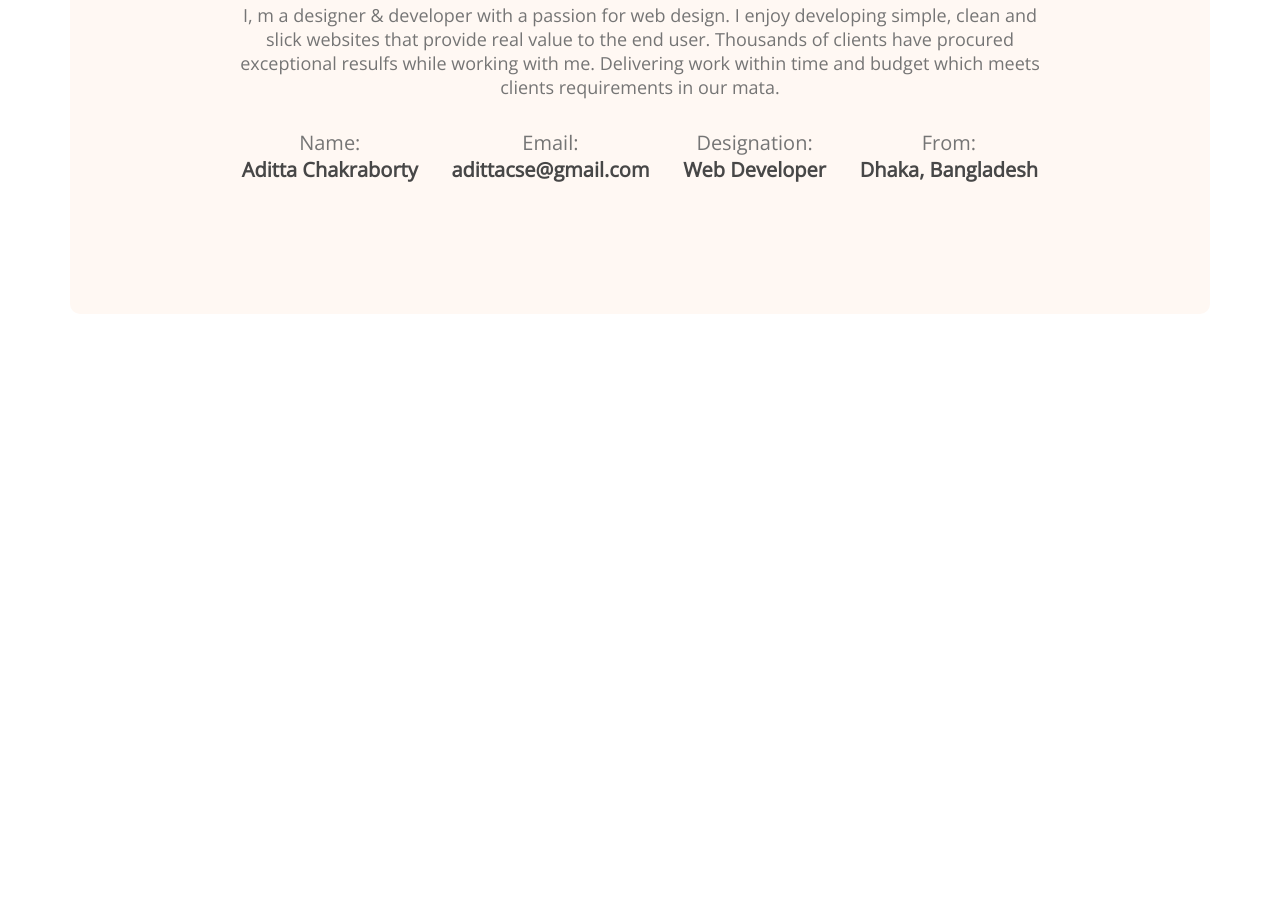
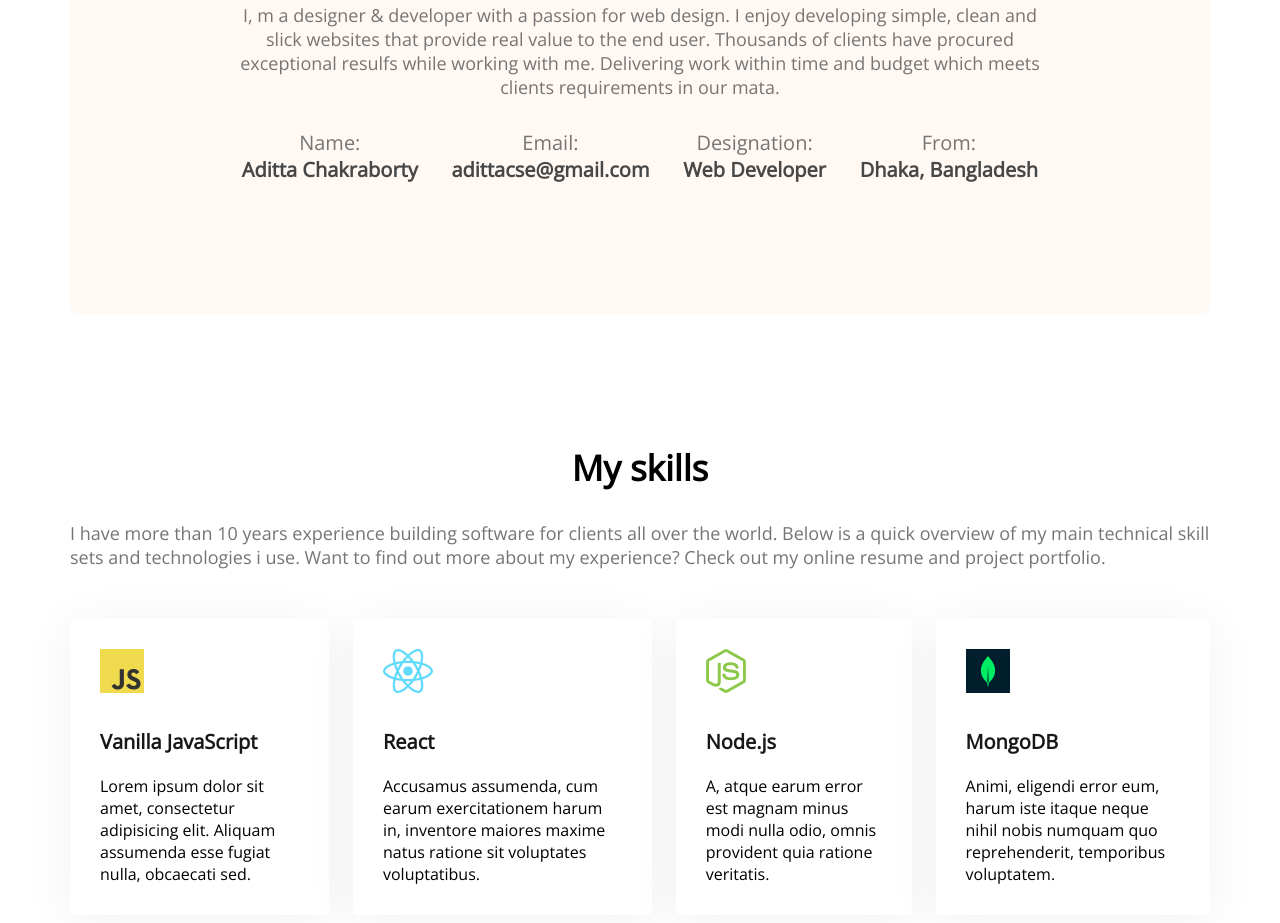
Before and after one commit to adittacse/simple-developer-portfolio, a plain HTML site: page index.html in a window 1280 px wide. Shown: the part 1175-2098 px from the top of the page. Before the commit the page ends 1489 px from the top, so only its background shows below. Drawn offline with nearby package versions, Linux system fonts and the light colour scheme.

Commit message:
Skills added

```diff
--- a/index.html
+++ b/index.html
@@ -37,6 +37,7 @@
 	</header>
 
 	<main>
+		<!--	about section	-->
 		<section class="about">
 			<h3 class="section-title">About Me</h3>
 			<p class="section-description">I, m a designer & developer with a passion for web design. I enjoy developing simple, clean and slick websites that provide real value to the end user. Thousands of clients have procured exceptional resulfs while working with me. Delivering work within time and budget which meets clients requirements in our mata.</p>
@@ -59,6 +60,41 @@
 				</div>
 			</div>
 		</section>
+		<!--	what I do section	-->
+		<section class="my-skills">
+			<h3 class="section-title">My skills</h3>
+			<p class="section-description">I have more than 10 years experience building software for clients all over the world. Below is a quick overview of my main technical skill sets and technologies i use. Want to find out more about my experience? Check out my online resume and project portfolio.</p>
+			<div class="skills-container">
+				<div class="skill">
+					<img src="images/icons/js.png" alt="">
+					<p class="skill-title">Vanilla JavaScript</p>
+					<skill-description>Lorem ipsum dolor sit amet, consectetur adipisicing elit. Aliquam assumenda esse
+						fugiat nulla, obcaecati sed.
+					</skill-description>
+				</div>
+				<div class="skill">
+					<img src="images/icons/react.png" alt="">
+					<p class="skill-title">React</p>
+					<skill-description>Accusamus assumenda, cum earum exercitationem harum in, inventore maiores maxime
+						natus ratione sit voluptates voluptatibus.
+					</skill-description>
+				</div>
+				<div class="skill">
+					<img src="images/icons/nodejs.png" alt="">
+					<p class="skill-title">Node.js</p>
+					<skill-description>A, atque earum error est magnam minus modi nulla odio, omnis provident quia
+						ratione veritatis.
+					</skill-description>
+				</div>
+				<div class="skill">
+					<img src="images/icons/mongo.png" alt="">
+					<p class="skill-title">MongoDB</p>
+					<skill-description>Animi, eligendi error eum, harum iste itaque neque nihil nobis numquam quo
+						reprehenderit, temporibus voluptatem.
+					</skill-description>
+				</div>
+			</div>
+		</section>
 	</main>
 
 	<footer>
--- a/styles/portfolio.css
+++ b/styles/portfolio.css
@@ -76,9 +76,11 @@ main {
     margin: 0 auto;
 }
 
+/* about section styles */
+
 .about {
     text-align: center;
-    margin-top: 130px;
+    margin: 130px 0 130px;
     background: #FFF8F3;
     border-radius: 10px;
     padding: 131px 155px;
@@ -112,3 +114,33 @@ main {
     font-size: 20px;
     font-weight: 700;
 }
+
+/* my skills styles */
+
+.my-skills {
+    margin-bottom: 30px;
+}
+
+.skills-container {
+    display: flex;
+    margin-top: 50px;
+    gap: 24px;
+}
+
+.skill {
+    background: #FFFFFF;
+    box-shadow: 0px 6px 50px rgba(0, 0, 0, 0.06);
+    border-radius: 5px;
+    padding: 30px;
+}
+
+.skill .skill-title {
+    font-weight: 700;
+    font-size: 20px;
+    color: #181818;
+    margin: 30px 0 20px;
+}
+
+.skill .skill-description {
+    color: #757575;
+}
```
